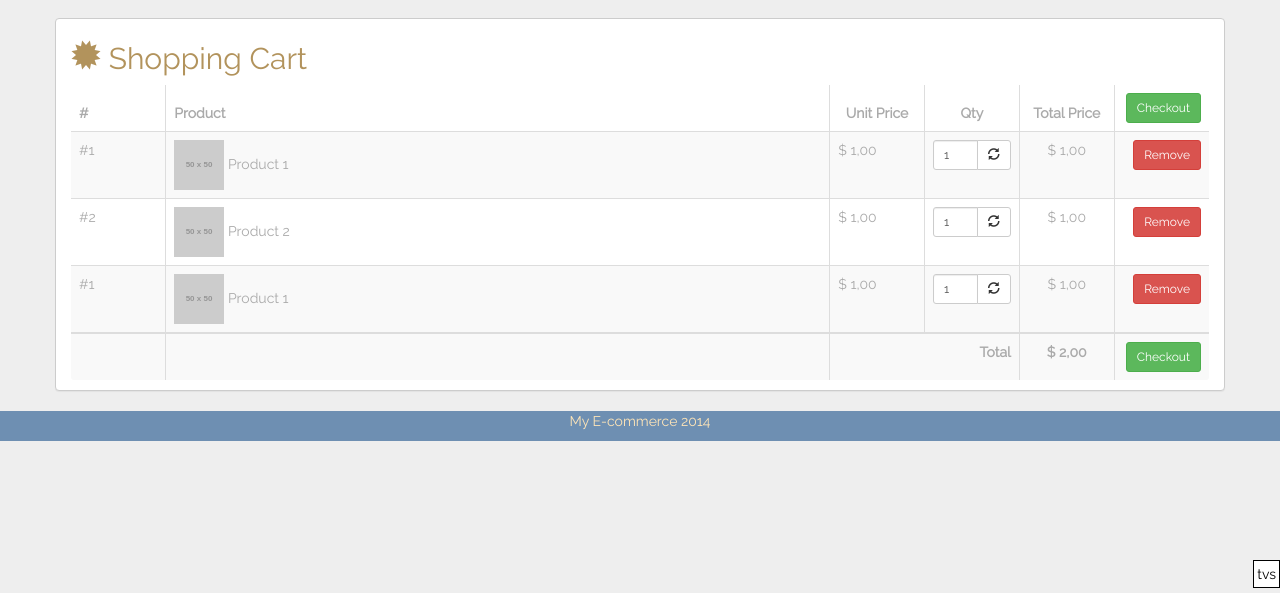
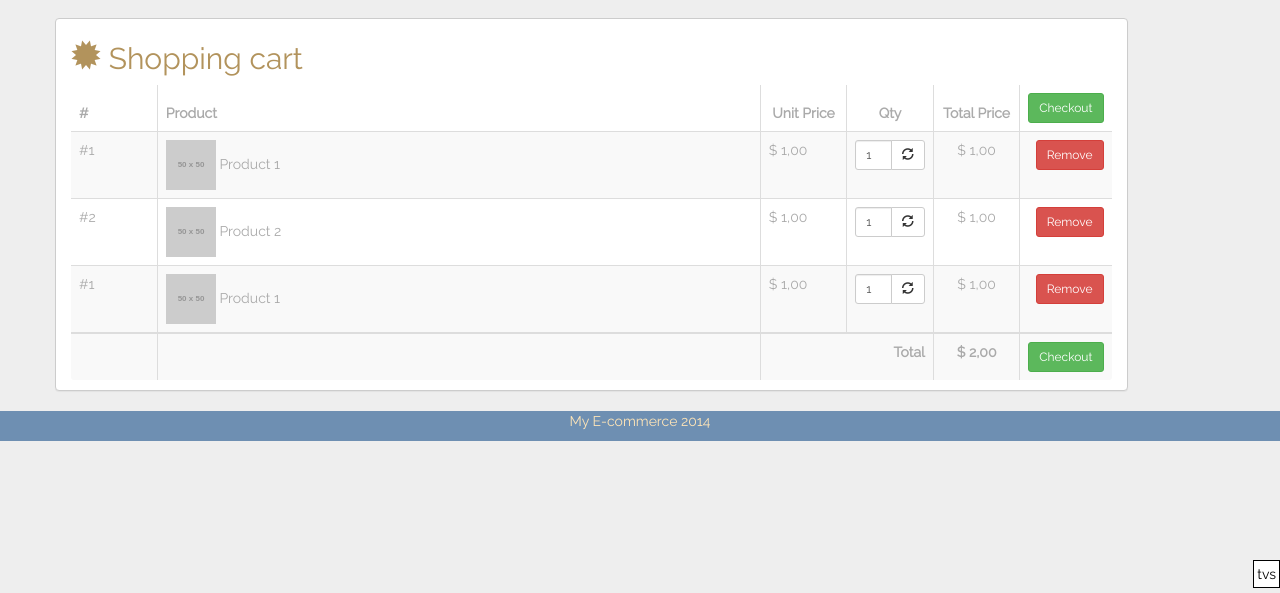
Before and after one commit to emersonbroga/my-ecomm-templates, a plain HTML site: page cart.html in a window 1280 px wide. Shown: the part 207-800 px from the top of the page. Drawn offline with nearby package versions, Linux system fonts and the light colour scheme; placeholder pictures from the web are drawn by us; some icons are missing.

Commit message:
Shopping cart with 11 columns

```diff
--- a/cart.html
+++ b/cart.html
@@ -110,9 +110,10 @@
 <div class="container">
     <div class="row">
 
-            <div class="col-xs-12 panel">
+            <div class="col-lg-11 col-md-11 col-sm-11 col-xs-11 panel">
 
-              <h2><i class="glyphicon glyphicon-certificate"></i> Shopping Cart</h2>
+                <h2><i class="glyphicon glyphicon-certificate"></i> Shopping cart</h2>
+
 
               <!-- product -->
               <table class="table table-striped table-bordered">
@@ -236,7 +237,7 @@
               </table>
 
             </div>
-    </div>
+      </div>
 </div><!-- /container -->
 
 
```
